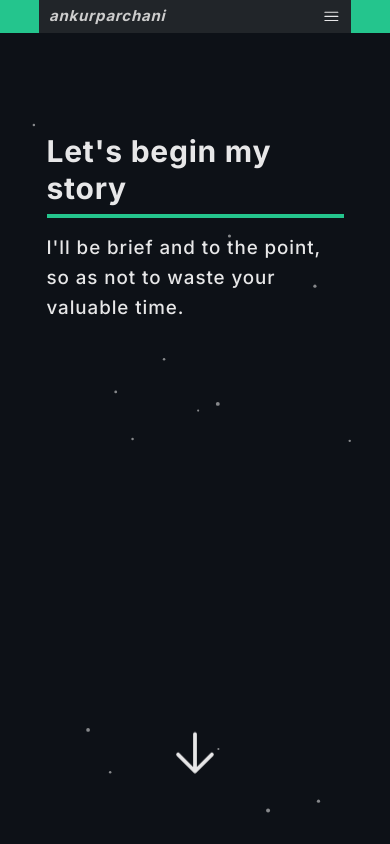
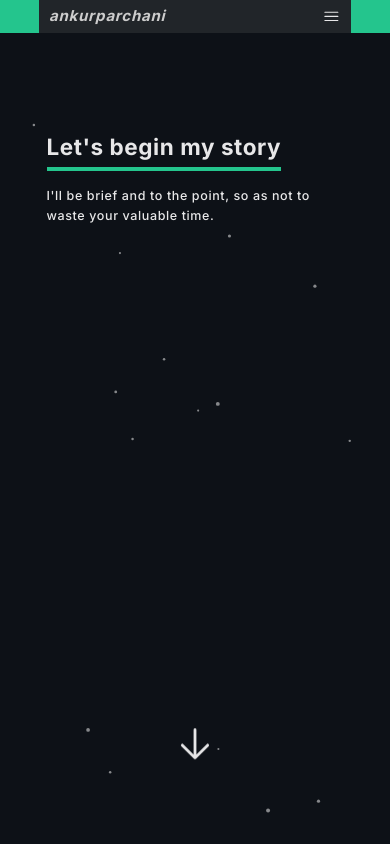
Before and after one commit to AnkurParchani/My-portfolio, a React (Vite) app: page / in a window 390 px wide. Shown: the top 844 px of the page. Built offline with nearby package versions, Linux system fonts and the light colour scheme.

Commit message:
fix: greeting section fixes

```diff
--- a/src/components/features/Greeting.jsx
+++ b/src/components/features/Greeting.jsx
@@ -20,10 +20,10 @@ export default function Greeting() {
   return (
     <div className="pointer-events-none relative mx-auto my-0 mb-20 flex h-[100vh] w-4/5 flex-col justify-between px-3">
       <div className="overflow-hidden">
-        <h1 className="  storyLine mb-10 mt-40 inline-block animate-text-appear text-5xl font-bold leading-tight tracking-wide text-[#e7e7e8] sm:text-7xl md:text-8xl lg:text-9xl">
+        <h1 className="storyLine mb-10 mt-40 inline-block animate-text-appear text-4xl font-bold leading-tight tracking-wide text-[#e7e7e8] sm:text-7xl md:text-8xl lg:text-9xl">
           Let&apos;s begin my story
         </h1>
-        <p className="text-opacity text-3xl font-medium leading-relaxed tracking-wider text-[#e7e7e8] opacity-0 lg:text-4xl">
+        <p className="text-opacity text-xl font-medium leading-relaxed tracking-wider text-[#e7e7e8] opacity-0 lg:text-4xl">
           I&apos;ll be brief and to the point, so as not to waste your valuable
           time.
         </p>
@@ -31,7 +31,7 @@ export default function Greeting() {
 
       {showIcon && (
         <Link
-          className="pointer-events-auto absolute bottom-32 left-2/4  animate-bounce text-8xl"
+          className="pointer-events-auto absolute bottom-40 left-2/4  animate-bounce text-7xl sm:text-8xl"
           duration={1000}
           offset={-120}
           activeClass="active"
```
